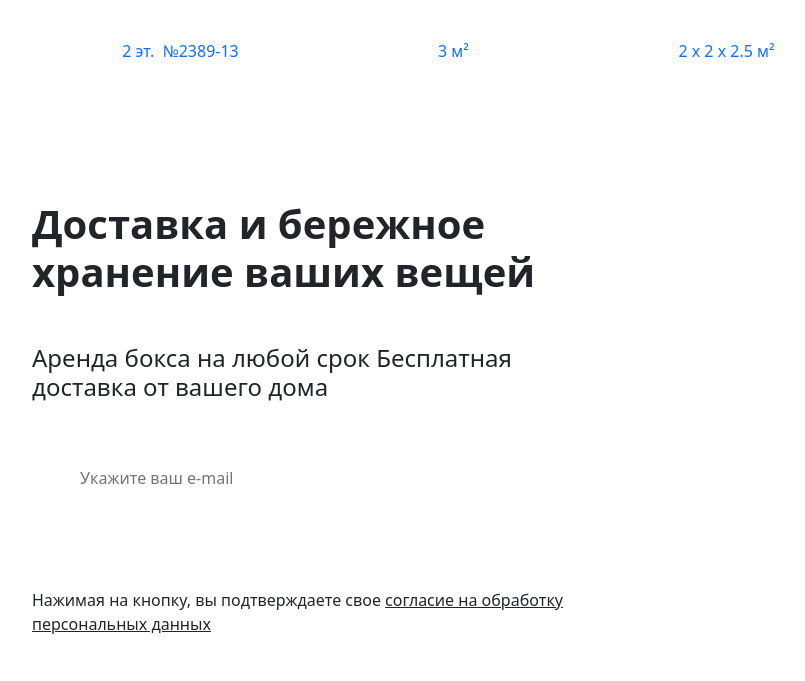
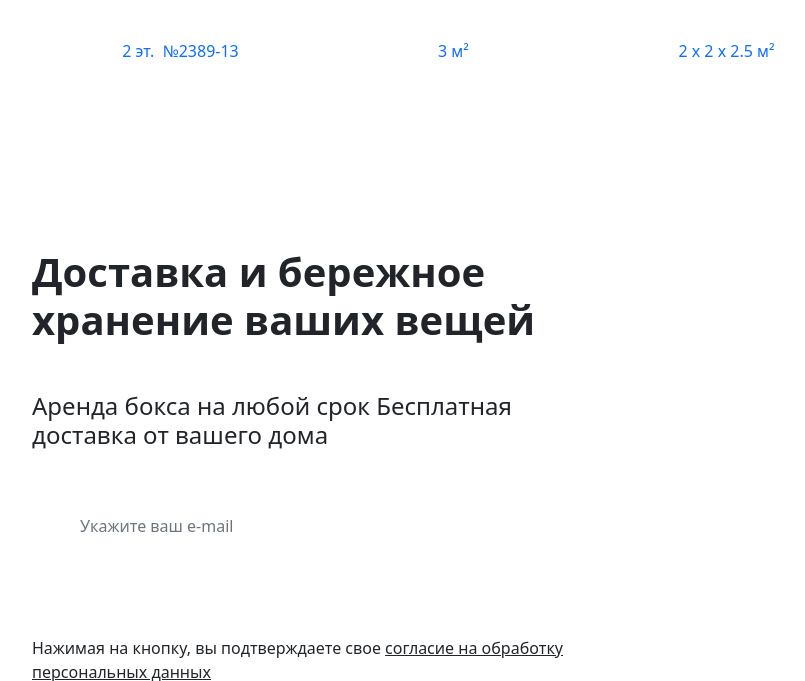
Before and after one commit to michaelmatasyants/self_storage, a Django app: template storages/templates/boxes.html in a window 1280 px wide. Shown: the part 1856-2537 px from the top of the page, without its empty margins (50-855 px from the left). Run offline with Django 4.2, Linux system fonts and the light colour scheme; the template is opened without the code that fills it, so the values that code supplies are empty.

Commit message:
fix html indents

```diff
--- a/storages/templates/boxes.html
+++ b/storages/templates/boxes.html
@@ -886,7 +886,7 @@
 			</div>
 		</div>
 	</article>
-	<article class="row">
+	<article class="py-5 row pt-header">
 		<div class="col-12 col-lg-6 mb-3 mb-lg-0">
 			<h1 class="fw-bold SelfStorage_green mb-5">Доставка и бережное хранение ваших вещей</h1>
 			<h4 class="fw-lighter SelfStorage_grey mb-5">Аренда бокса на любой срок Бесплатная доставка от вашего дома </h4>
```
Also changed, not shown: other parts of storages/templates/boxes.html (+1 -1 lines).
